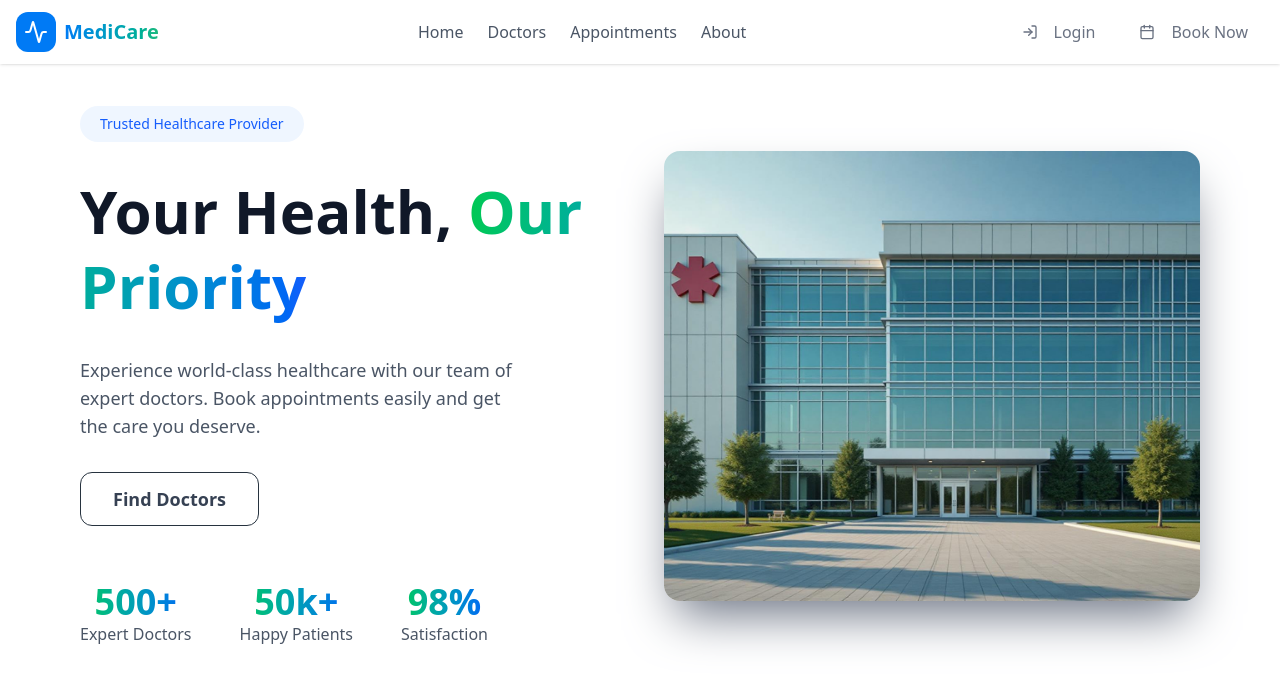
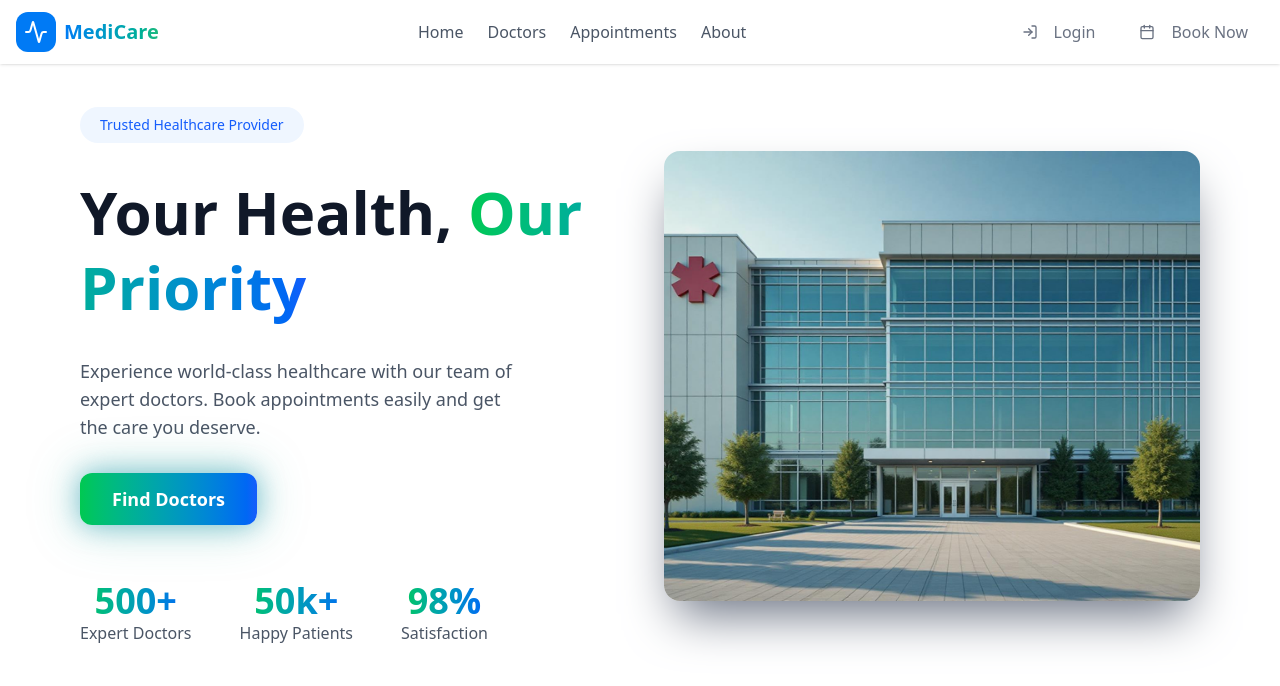
Before and after one commit to Moheed-Dar/Hospital-Management-System, a Next.js app: page / in a window 1280 px wide. Shown: the top 686 px of the page. Built offline with nearby package versions, Linux system fonts and the light colour scheme.

Commit message:
herosection updated2

```diff
--- a/src/app/components/HeroSection.jsx
+++ b/src/app/components/HeroSection.jsx
@@ -1,87 +1,3 @@
-// import React from "react";
-// import Image from "next/image";
-// import heroHospital from "@/accets/hero-hospital.jpg";
-
-// const HeroSection = () => {
-//     return (
-//         <div>
-//             <main className="flex min-h-screen flex-col items-center justify-between mt-10 pt-20 px-8 bg-white">
-//                 <div className="max-w-7xl mx-auto flex flex-col lg:flex-row items-start lg:items-center gap-8 w-full">
-//                     {/* Left Content */}
-//                     <div className="flex-1 space-y-8 w-full">
-//                         {/* Trusted Provider Badge */}
-//                         <span className="inline-block bg-blue-50 text-blue-600 px-4 py-2 rounded-full text-sm font-medium">
-//                             Trusted Healthcare Provider
-//                         </span>
-
-//                         {/* Heading */}
-//                         <div className="space-y-2">
-//                             <h1 className="text-5xl lg:text-6xl font-bold text-gray-900">
-//                                 <span>Your Health, </span>
-//                                 <span className="text-transparent bg-clip-text bg-gradient-to-r from-green-500 to-blue-600">
-//                                     Our Priority
-//                                 </span>
-//                             </h1>
-//                         </div>
-
-//                         {/* Description */}
-//                         <p className="text-lg text-gray-600 max-w-md">
-//                             Experience world-class healthcare with our team of expert doctors.
-//                             Book appointments easily and get the care you deserve.
-//                         </p>
-
-//                         {/* CTA Button aligned right */}
-//                         <div className="w-full flex sm:justify-end justify-center">
-//                             <button className="border-gray-500 border  text-gray-500 hover:bg-green-200 cursor-pointer hover:text-black px-8 py-2 md:me-50 rounded-lg font-semibold text-lg transition-colors">
-//                                 Find Doctors
-//                             </button>
-//                         </div>
-
-//                         {/* Stats Section */}
-//                         <div className="flex flex-col sm:flex-row gap-8 pt-4">
-//                             <div className="text-center">
-//                                 <div className="text-3xl font-bold text-transparent bg-clip-text bg-gradient-to-r from-green-500 to-blue-600">
-//                                     500+
-//                                 </div>
-//                                 <div className="text-sm text-gray-600">Expert Doctors</div>
-//                             </div>
-
-//                             <div className="text-center">
-//                                 <div className="text-3xl font-bold text-transparent bg-clip-text bg-gradient-to-r from-green-500 to-blue-600">
-//                                     50k+
-//                                 </div>
-//                                 <div className="text-sm text-gray-600">Happy Patients</div>
-//                             </div>
-
-//                             <div className="text-center">
-//                                 <div className="text-3xl font-bold text-transparent bg-clip-text bg-gradient-to-r from-green-500 to-blue-600">
-//                                     98%
-//                                 </div>
-//                                 <div className="text-sm text-gray-600">Satisfaction</div>
-//                             </div>
-//                         </div>
-//                     </div>
-
-//                     {/* Right Image */}
-//                     <div className="flex-1 relative h-96 lg:h-[400px] rounded-2xl overflow-hidden shadow-2xl shadow-gray-500">
-//                         <div className="absolute inset-0 animate-float">
-//                             <Image
-//                                 src={heroHospital}
-//                                 alt="Hero Image"
-//                                 fill
-//                                 className="object-cover"
-//                                 priority
-//                             />
-//                         </div>
-//                     </div>
-
-//                 </div>
-//             </main>
-//         </div>
-//     );
-// };
-
-// export default HeroSection;
 
 import React from "react";
 import Image from "next/image";
@@ -114,8 +30,9 @@ const HeroSection = () => {
 
                     {/* CTA Button */}
                     <div className="flex justify-center lg:justify-start">
-            <button className="border border-gray-500 text-gray-700 hover:bg-green-200 hover:text-black px-8 py-3 rounded-lg font-semibold text-base sm:text-lg transition-all duration-300">
-              Find Doctors
+                        <button className="relative overflow-hidden px-8 py-3 rounded-xl font-semibold text-lg text-white bg-gradient-to-r from-green-500 to-blue-600 shadow-lg transition-all duration-300 hover:shadow-2xl hover:scale-105 animate-glow">
+                            <span className="relative z-10">Find Doctors</span>
+                            <span className="absolute inset-0 bg-gradient-to-r from-blue-600 to-green-500 opacity-0 hover:opacity-100 transition-opacity duration-500"></span>
                         </button>
                     </div>
 
--- a/src/app/globals.css
+++ b/src/app/globals.css
@@ -182,3 +182,16 @@ body {
     animation: slide-down 0.3s ease-out;
   }
 }
+
+@keyframes pulse-glow {
+  0%, 100% {
+    box-shadow: 0 0 20px rgba(34, 197, 94, 0.5), 0 0 40px rgba(59, 130, 246, 0.3);
+  }
+  50% {
+    box-shadow: 0 0 30px rgba(59, 130, 246, 0.6), 0 0 60px rgba(34, 197, 94, 0.4);
+  }
+}
+
+.animate-glow {
+  animation: pulse-glow 2s infinite ease-in-out;
+}
```
Lines whose indentation alone changed are shown as unchanged.
